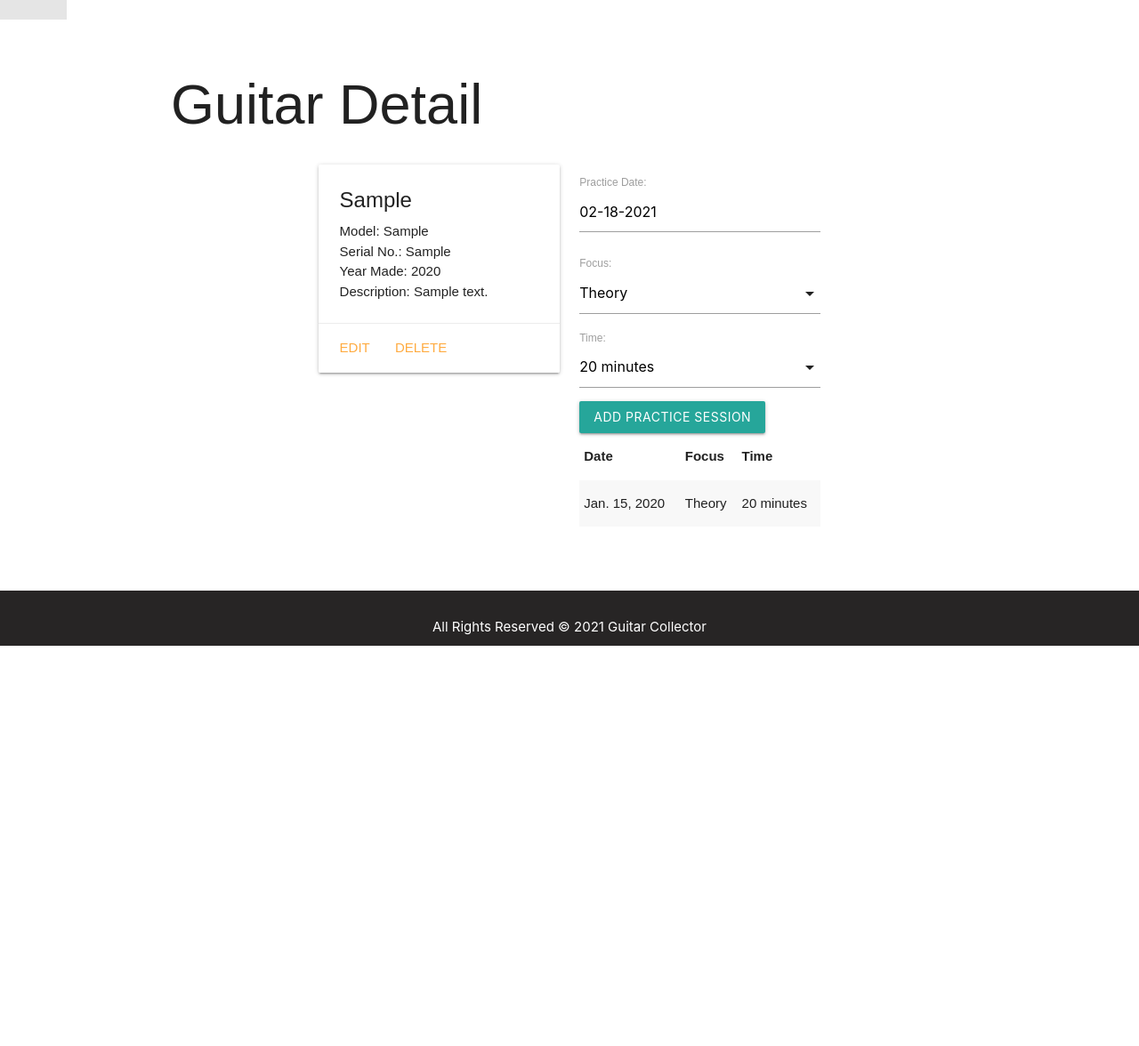
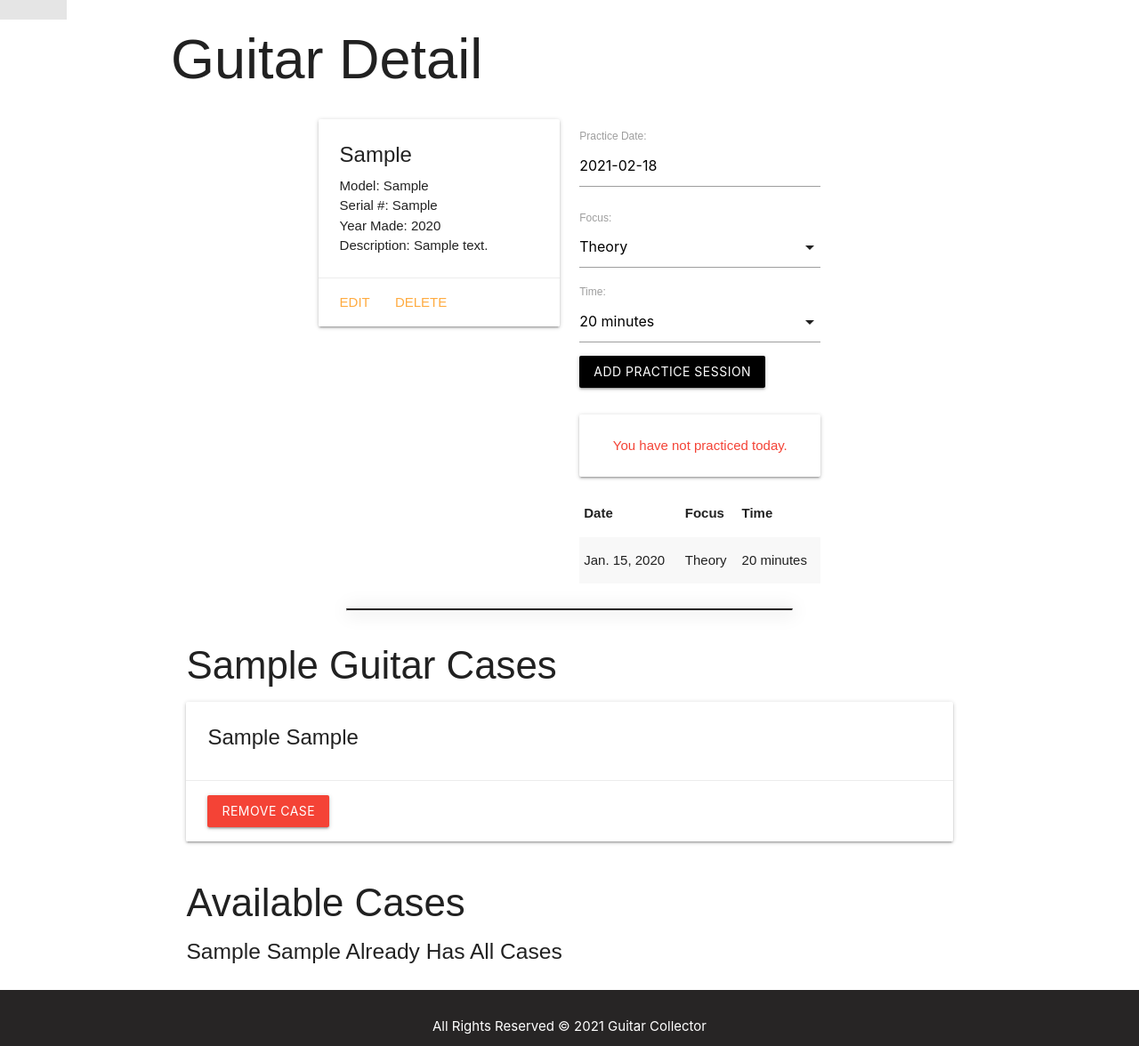
Before and after one commit to spfox24/guitarcollector, a Django app: page /guitars/1/ in a window 1280 px wide. Shown: the part 74-1250 px from the top of the page at 89% size. Before the commit the page ends 800 px from the top, so only its background shows below. Run offline with Django 3.2, Linux system fonts and the light colour scheme; tables that the repository leaves empty hold one stand-in row (values such as "Sample post"); some web fonts are replaced.

Commit message:
adds M2M rel for cases and guitars with remove

```diff
--- a/main_app/models.py
+++ b/main_app/models.py
@@ -1,5 +1,6 @@
 from django.db import models
 from django.urls import reverse
+from datetime import date
 
 SESSIONS = (
     ('THEORY', 'Theory'),
@@ -16,6 +17,16 @@
     ('60', '60 minutes'),
 )
 
+class Case(models.Model):
+    case = models.CharField(max_length=50)
+    brand = models.CharField(max_length=100)
+
+    def __str__(self):
+        return self.brand
+
+    def get_absolute_url(self):
+        return reverse('cases_detail', kwargs={'case_id': self.id})
+
 class Guitar(models.Model):
     brand = models.CharField(max_length=250)
     model = models.CharField(max_length=250)
@@ -23,18 +34,23 @@
     year = models.IntegerField()
     description = models.TextField(max_length=250)
 
+    cases = models.ManyToManyField(Case)
+
     def __str__(self):
         return self.model
 
     def get_absolute_url(self):
         return reverse('guitars_detail', kwargs={'guitar_id': self.id})
 
+    def practiced_for_today(self):
+        return self.practice_set.filter(date=date.today()).count() >= 1
+
 class Practice(models.Model):
     date = models.DateField('Practice Date')
     time = models.CharField(
         max_length=2,
         choices=TIME,
-        default=TIME[0][0]
+        default=TIME[0][0],
     )
     focus = models.CharField(
         max_length=50,
@@ -49,13 +65,3 @@
 
     class Meta:
         ordering: ['-date']
-
-class Case(models.Model):
-    case = models.CharField(max_length=50)
-    brand = models.CharField(max_length=100)
-
-    def __str__(self):
-        return self.brand
-
-    def get_absolute_url(self):
-        return reverse('cases_detail', kwargs={'case_id': self.id})
--- a/main_app/templates/guitars/detail.html
+++ b/main_app/templates/guitars/detail.html
@@ -10,7 +10,7 @@
             <div class="card-content">
                 <span class="card-title">{{ guitar.brand }}</span>
                 <p>Model: {{ guitar.model }}</p>
-                <p>Serial No.: {{ guitar.serial }}</p>
+                <p>Serial #: {{ guitar.serial }}</p>
                 <p>Year Made: {{ guitar.year }}</p>
                 <p>Description: {{ guitar.description }}</p>
             </div>
@@ -24,8 +24,14 @@
         <form action="{% url 'add_practice' guitar.id %}" method="POST">
             {% csrf_token %}
             {{ practice_form.as_p }}
-            <input type="submit" class="btn" value="Add Practice Session">
+            <input type="submit" class="btn black" value="Add Practice Session">
         </form>
+        <br>
+        {% if guitar.practiced_for_today %}
+            <div class="card-panel green-text center-align">You have practiced with the {{guitar.brand}} {{guitar.model}} today.</div>
+        {% else %}
+            <div class="card-panel red-text center-align">You have not practiced today.</div>
+        {% endif %}
         <table class="striped">
             <thead>
                 <tr><th>Date</th><th>Focus</th><th>Time</th></tr>
@@ -42,11 +48,59 @@
         </table>
     </div>
 </div>
+    <hr>
+<div class="row">
+    <div class="col s12">
+        <h3>{{ guitar.brand }} Guitar Cases</h3>
+    {% if guitar.cases.count %}
+        {% for case in guitar.cases.all %}
+        <div class="card">
+            <div class="card-content">
+                <span class="card-title">
+                    {{ case.brand }} {{ case.case }}
+                </span>
+            </div>
+            <div class="card-action">
+                <form action="{% url 'remove_case' guitar.id case.id %}" method="POST">
+                    {% csrf_token %}
+
+                    <button type="submit" class="red btn">Remove Case</button>
+                </form>
+            </div>
+        </div>
+        {% endfor %}
+    {% else %}
+        <h5>No Case Selected</h5>
+    {% endif %}
+    </div>
+    <div class="col s8">
+        <h3>Available Cases</h3>
+        {% if cases.count %}
+            {% for case in cases.all %}
+            <div class="card">
+                <div class="card-content">
+                    <span class="card-title">
+                        {{ case.brand }} {{ case.case }}
+                    </span>
+                </div>
+                <div class="card-action">
+                    <form action="{% url 'assoc_case' guitar.id case.id %}" method="POST">
+                        {% csrf_token %}
+                        <button type="submit" class="black btn">Add Case</button>
+                    </form>
+                </div>
+            </div>
+            {% endfor %}
+        {% else %}
+            <h5>{{ guitar.brand }} {{ guitar.model }} Already Has All Cases</h5>
+        {% endif %}
+    </div>
+</div>
 
 <script>
     var dateEl = document.getElementById('id_date');
     M.Datepicker.init(dateEl, {
-        format: 'mm-dd-yyyy',
+        format: 'yyyy-mm-dd',
         defaultDate: new Date(),
         setDefaultDate: true,
         autoClose: true
--- a/main_app/templates/main_app/case_confirm_delete.html
+++ b/main_app/templates/main_app/case_confirm_delete.html
@@ -10,7 +10,7 @@
 
     {% csrf_token %}
 
-    <input type="submit" value="Yes - Delete" class="btn">
+    <input type="submit" value="Yes - Delete" class="btn black">
     <a href="{% url 'cases_detail' object.id %}">Cancel</a>
 </form>
 
--- a/main_app/templates/main_app/case_form.html
+++ b/main_app/templates/main_app/case_form.html
@@ -18,7 +18,7 @@
 
     {{ form.as_p }}
 
-    <input type="submit" value="Submit" class="btn">
+    <input type="submit" value="Submit" class="btn black">
 </form>
 
 {% endblock %}
--- a/main_app/templates/main_app/guitar_confirm_delete.html
+++ b/main_app/templates/main_app/guitar_confirm_delete.html
@@ -10,7 +10,7 @@
 
     {% csrf_token %}
 
-    <input type="submit" value="Yes - Delete" class="btn">
+    <input type="submit" value="Yes - Delete" class="btn black">
     <a href="{% url 'guitars_detail' object.id %}">Cancel</a>
 </form>
 
--- a/main_app/templates/main_app/guitar_form.html
+++ b/main_app/templates/main_app/guitar_form.html
@@ -18,7 +18,7 @@
 
     {{ form.as_table }}
 
-    <input type="submit" value="Submit" class="btn">
+    <input type="submit" value="Submit" class="btn black">
 </form>
 
 {% endblock %}
--- a/main_app/urls.py
+++ b/main_app/urls.py
@@ -10,6 +10,8 @@
     path('guitars/<int:pk>/update/', views.GuitarUpdate.as_view(), name='guitars_update'),
     path('guitars/<int:pk>/delete/', views.GuitarDelete.as_view(), name='guitars_delete'),
     path('guitars/<int:guitar_id>/add_practice/', views.add_practice, name='add_practice'),
+    path('guitars/<int:guitar_id>/assoc_case/<int:case_id>/', views.assoc_case, name='assoc_case'),
+    path('guitars/<int:guitar_id>/remove_case/<int:case_id>/', views.remove_case, name='remove_case'),
     path('cases/', views.cases_index, name='cases_index'),
     path('cases/<int:case_id>', views.cases_detail, name='cases_detail'),
     path('cases/create/', views.CaseCreate.as_view(), name='cases_create'),
--- a/main_app/views.py
+++ b/main_app/views.py
@@ -1,7 +1,6 @@
 from django.shortcuts import render, redirect
 from django.views.generic.edit import CreateView, UpdateView, DeleteView
 from .models import Guitar, Case
-
 from .forms import PracticeForm
 
 def home(request):
@@ -16,8 +15,9 @@
 
 def guitars_detail(request, guitar_id):
     guitar = Guitar.objects.get(id=guitar_id)
+    cases_excluded = Case.objects.exclude(id__in = guitar.cases.all().values_list('id'))
     practice_form = PracticeForm()
-    return render(request, 'guitars/detail.html', { 'guitar': guitar, 'practice_form': practice_form })
+    return render(request, 'guitars/detail.html', { 'guitar': guitar, 'practice_form': practice_form, 'cases': cases_excluded })
 
 def add_practice(request, guitar_id):
     form = PracticeForm(request.POST)
@@ -25,6 +25,14 @@
         new_practice = form.save(commit=False)
         new_practice.guitar_id = guitar_id
         new_practice.save()
+    return redirect('guitars_detail', guitar_id=guitar_id)
+
+def assoc_case(request, guitar_id, case_id):
+    Guitar.objects.get(id=guitar_id).cases.add(case_id)
+    return redirect('guitars_detail', guitar_id=guitar_id)
+
+def remove_case(request, guitar_id, case_id):
+    Guitar.objects.get(id=guitar_id).cases.remove(case_id)
     return redirect('guitars_detail', guitar_id=guitar_id)
 
 class GuitarCreate(CreateView):
```
Also changed, not shown: main_app/migrations/0005_guitar_cases.py (added).
